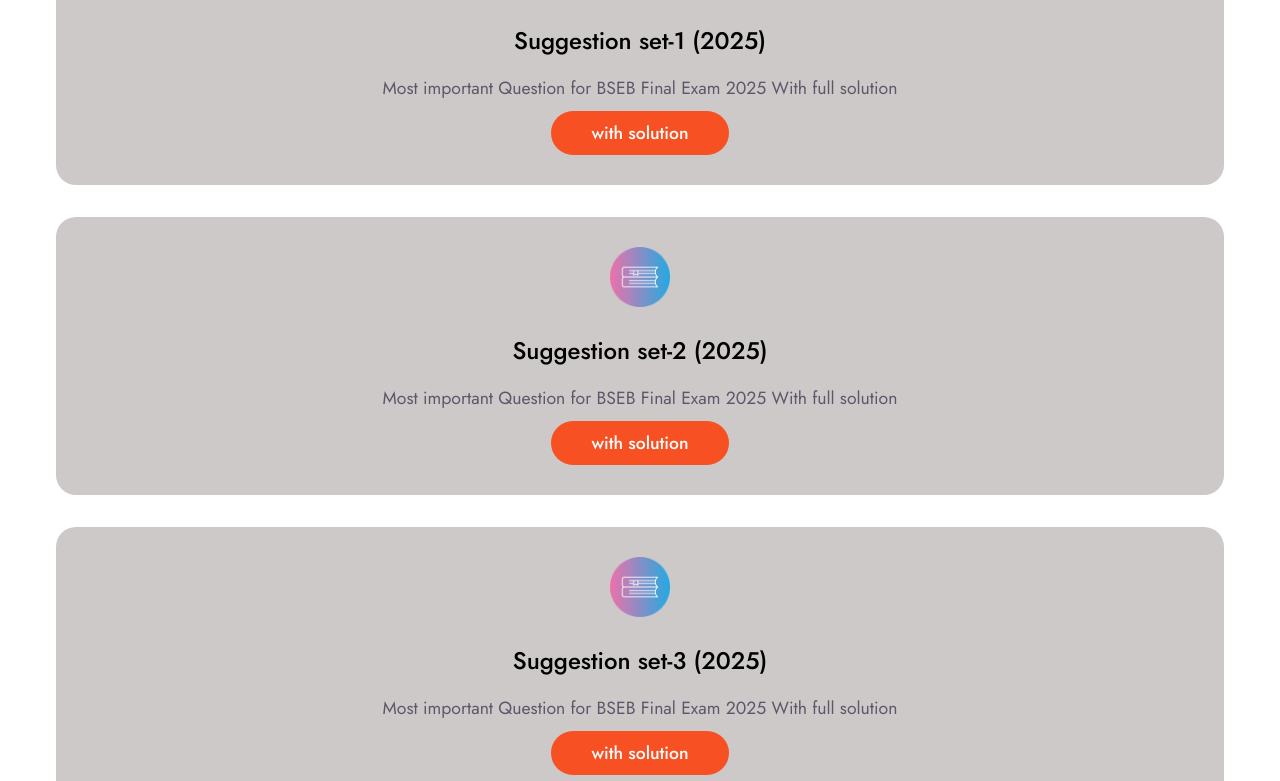
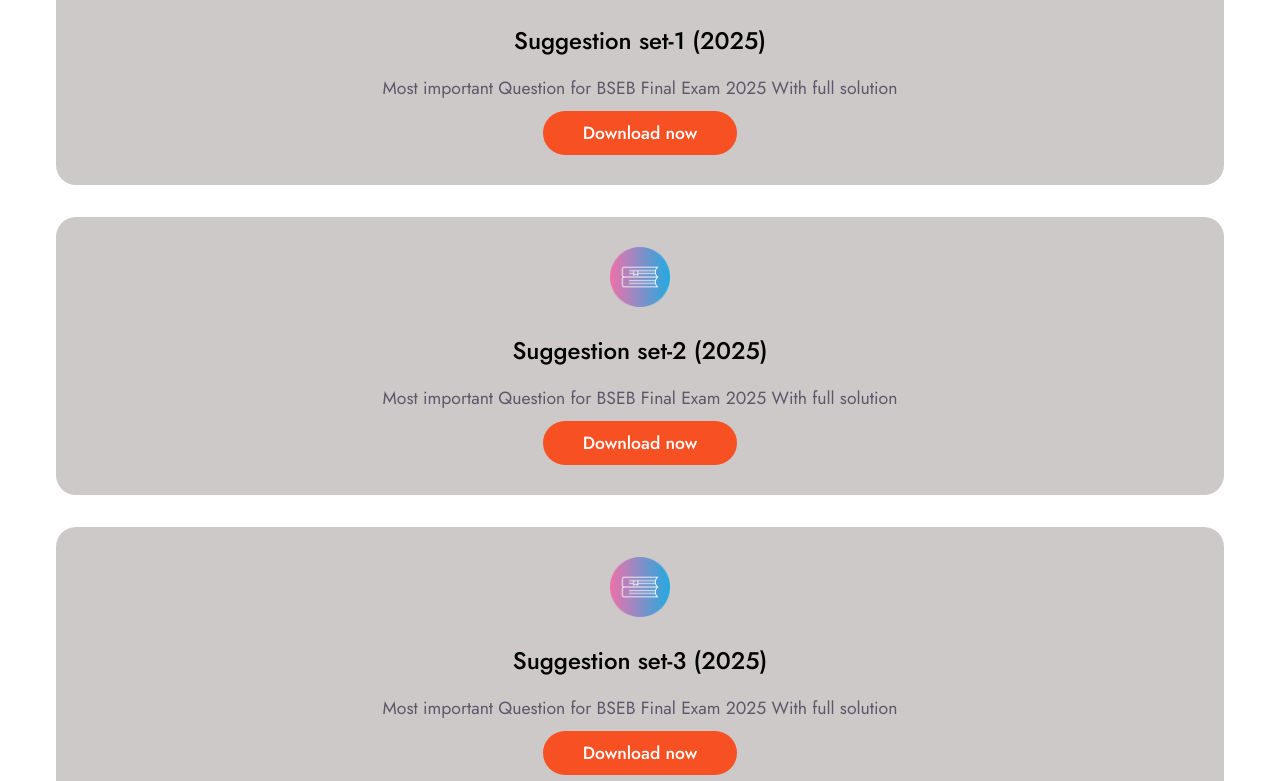
Before and after one commit to Firoj-7/Unique-physics-class, a plain HTML site: page index.html in a window 1280 px wide. Shown: the part 999-1780 px from the top of the page. Drawn offline with nearby package versions, Linux system fonts and the light colour scheme.

Commit message:
changed contact section

```diff
--- a/index.html
+++ b/index.html
@@ -70,7 +70,7 @@
                 </div>
                 <h3>Suggestion set-1 (2025) </h3>
                 <p>Most important Question for BSEB Final Exam 2025 With full solution </p>
-                <a href="#" class="btn">with solution</a>
+                <a href="#" class="btn">Download now</a>
 
             </div>
 
@@ -80,7 +80,7 @@
                 </div>
                 <h3>Suggestion set-2 (2025) </h3>
                 <p>Most important Question for BSEB Final Exam 2025 With full solution  </p>
-                <a href="#" class="btn">with solution </a>
+                <a href="#" class="btn">Download now</a>
 
             </div>
 
@@ -90,7 +90,7 @@
                 </div>
                 <h3>Suggestion set-3 (2025) </h3>
                 <p>Most important Question for BSEB Final Exam 2025 With full solution </p>
-                <a href="#" class="btn">with solution</a>
+                <a href="#" class="btn">Download now</a>
 
             </div>
 
@@ -248,12 +248,12 @@
         <ul class="foot">
           <li>
             <h3>Founder</h3>
-            <a class="cofounder" >Digambar(B.Sc) </a>
+            <a class="cofounder" >Digambar (B.Sc) </a>
 
           </li>
           <li>
             <h3>Co-Founder</h3>
-            <a >Firoj(B.Tech) </a>
+            <a >Gautam ( IIT patna) </a>
 
           </li>
 
```
